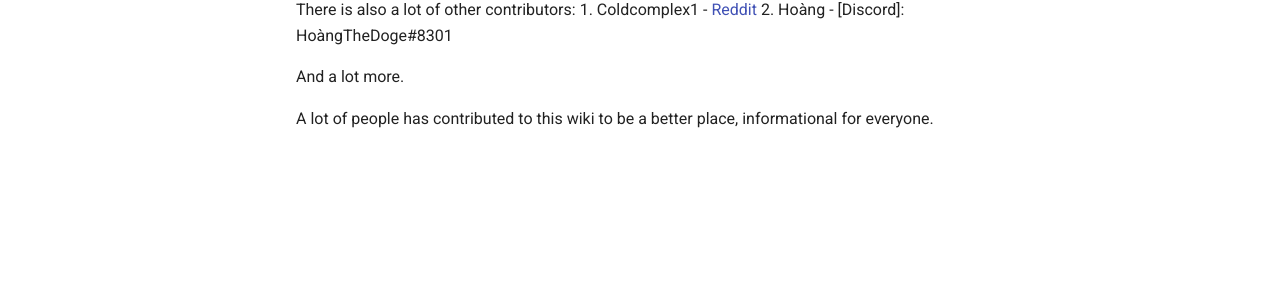
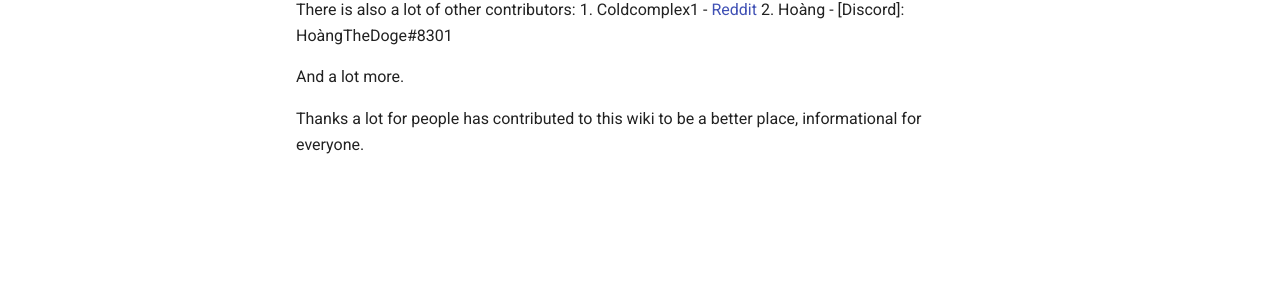
Before and after one commit to dzhoz0/a13-wiki, an MkDocs documentation site: the page built from docs/index.md, in a window 1280 px wide. Shown: the part 496-797 px from the top of the page. Built offline with MkDocs 1.6.1 and Material for MkDocs 9.7.7, drawn with Linux system fonts in a browser that asks for light colours; comment, search, counter and statistics services are not loaded.

Commit message:
Rephrased sentences

```diff
--- a/docs/index.md
+++ b/docs/index.md
@@ -15,4 +15,4 @@ There is also a lot of other contributors:
 
 And a lot more.
 
-A lot of people has contributed to this wiki to be a better place, informational for everyone.
+Thanks a lot for people has contributed to this wiki to be a better place, informational for everyone.
```
Also changed, not shown: README.md (+1 -1 lines).
